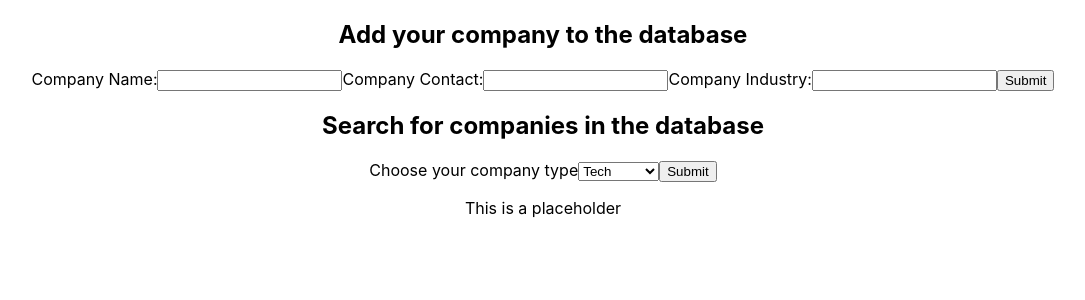
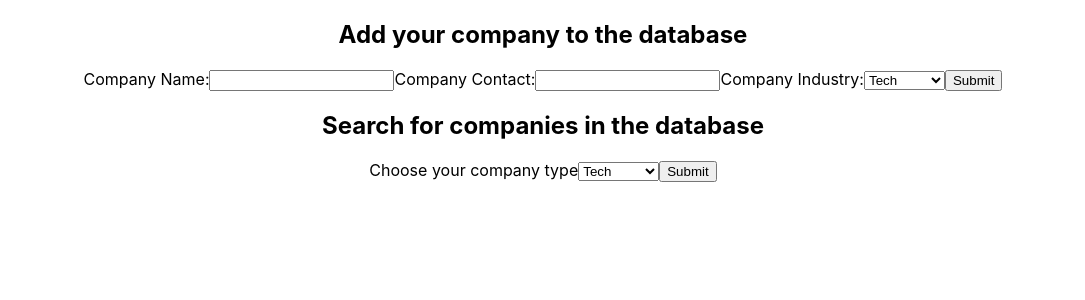
Before and after one commit to flintco/VC-Connect, a React (Create React App) app in the folder client/: page / in a window 1280 px wide. Shown: the top 300 px of the page, without its empty margins (97-1182 px from the left). Built offline with nearby package versions, Linux system fonts and the light colour scheme; the HTML template or start-up script is replaced by a standard one.

Commit message:
Companies must have industry to be added

```diff
--- a/client/src/App.js
+++ b/client/src/App.js
@@ -1,4 +1,3 @@
-import logo from './logo.svg';
 import './App.css';
 import React from 'react';
 //import { render } from '../../api/app';
@@ -7,17 +6,15 @@ class App extends React.Component{
   constructor(props){
     super(props);
     this.state = {
-      apiResponse1: "This is a placeholder",
-      apiResponse2: "This is placeholder text",
+      apiResponse1: "",
       companyName: "",
       companyContact: "",
-      companyIndustry: "",
+      companyIndustry: "Tech",
       companyType: "Tech"
     };
 
     //This binding is needed for this to work in callback
-    this.callAPI1= this.callAPI1.bind(this);
-    this.callAPI2 = this.callAPI2.bind(this);
+    this.getStartups = this.getStartups.bind(this);
     this.postCall = this.postCall.bind(this);
     this.handleNameChange = this.handleNameChange.bind(this);
     this.handleContactChange = this.handleContactChange.bind(this);
@@ -41,24 +38,14 @@ class App extends React.Component{
 
     fetch("http://localhost:9000/newStartup", postOptions)
     .then(res => {console.log(res)})
-    //.then(res => this.setState({apiResponse2: res}));
   }
 
- callAPI1(){
-   var industryParameter = this.state.companyType;
-    var callWithIndustry = "http://localhost:9000/findStartup/" + industryParameter;
-    console.log(callWithIndustry);
+ getStartups(){
+    var callWithIndustry = "http://localhost:9000/findStartup/" + this.state.companyType;
+    //console.log(callWithIndustry);
     fetch(callWithIndustry)
       .then(res => res.text())
-      //.then(this.setState({apiResponse1: "Hello"}))
       .then(res => this.setState({apiResponse1: res}));
-  }
-
-
-  callAPI2(){
-    fetch("http://localhost:9000/users")
-      .then(res => res.text())
-      .then(res => this.setState({apiResponse2: res}));
   }
 
   handleNameChange(event) {
@@ -84,9 +71,8 @@ class App extends React.Component{
   }
 
   handleTypeSubmit(event){
-    this.callAPI1();
+    this.getStartups();
     event.preventDefault();
-    //alert("Your list of companies has been updated");
   }
 
   componentWillMount(){}
@@ -106,7 +92,11 @@ class App extends React.Component{
           </label>
           <label>
             Company Industry:
-            <input type="text" value={this.state.companyIndustry} onChange={this.handleIndustryChange}/>
+            <select value={this.state.companyIndustry} onChange={this.handleIndustryChange}>
+              <option value="Tech">Tech</option>
+              <option value="Insurance">Insurance</option>
+              <option value="Food">Food</option>
+            </select>
           </label>
           <input type="submit" value="Submit"/>
         </form>
```
